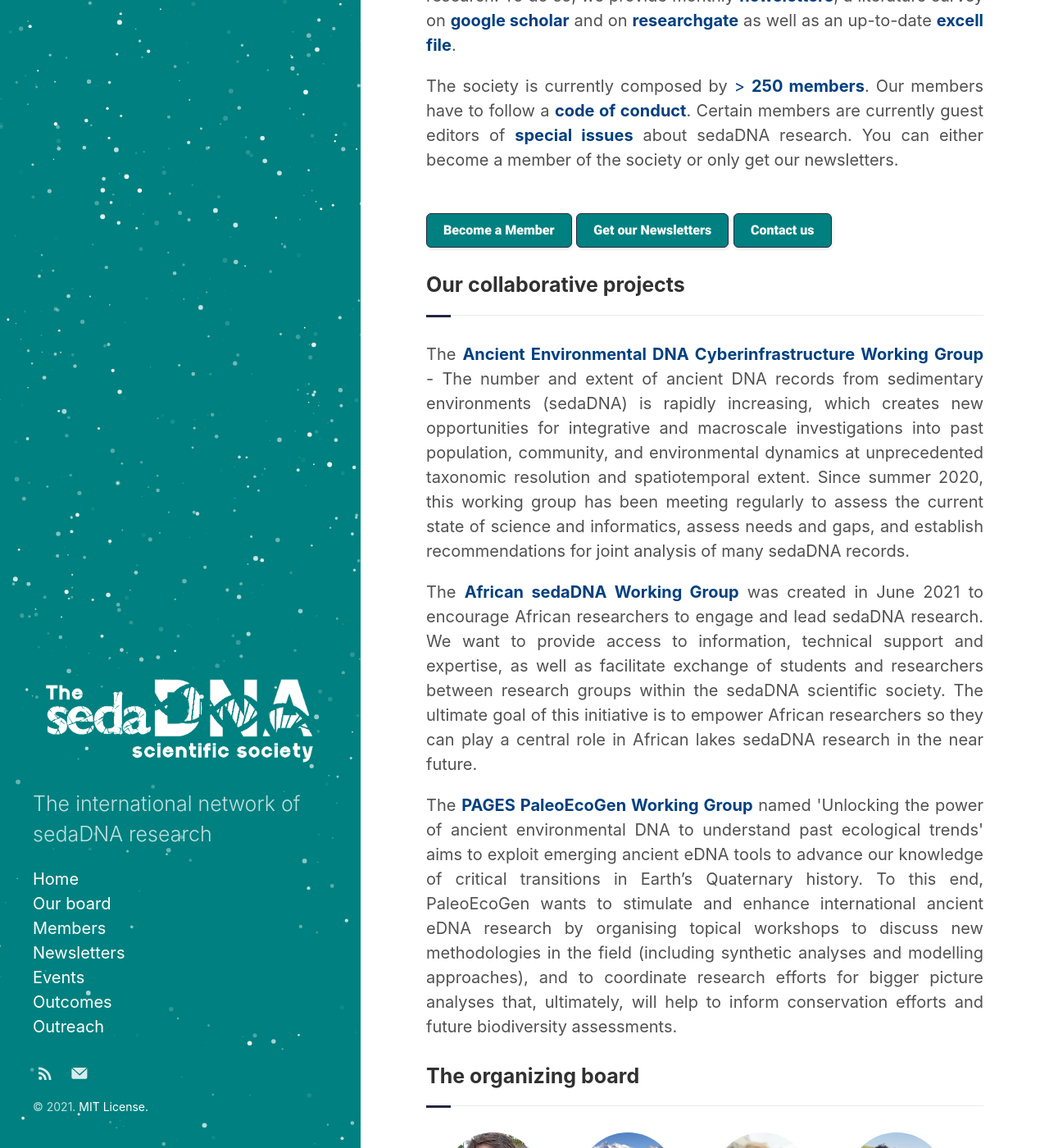
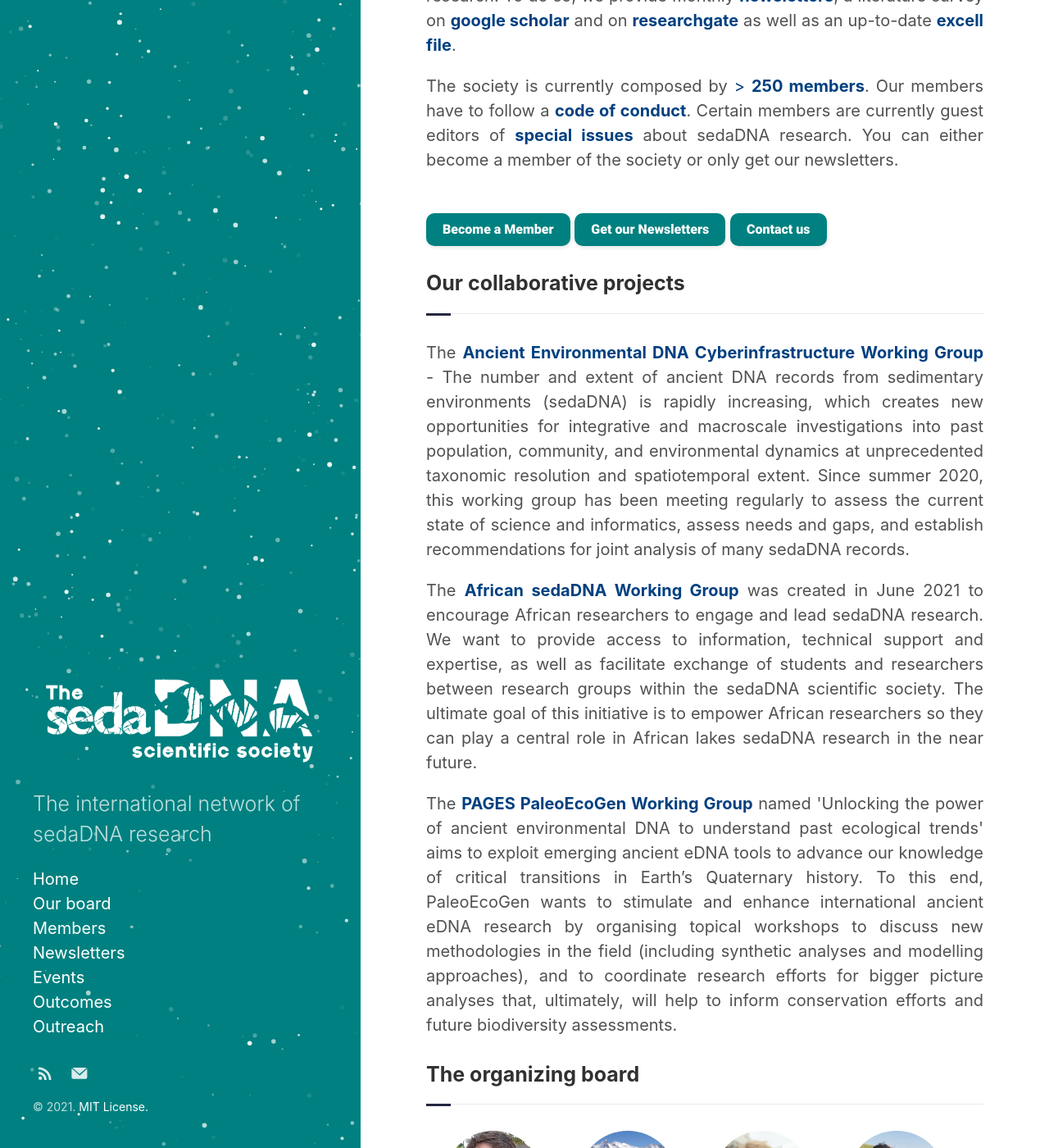
Before and after one commit to sedadna/sedadna.github.io, a Jekyll site: the page built from index.html, in a window 1280 px wide and 1400 px high, scrolled down 404 px. Shown: the whole window at 82% size. Built offline with Jekyll 4.4.1, drawn with Linux system fonts in a browser that asks for light colours; the list of posts is cut into pages by our own code.

Commit message:
Update main.scss

```diff
--- a/assets/css/main.scss
+++ b/assets/css/main.scss
@@ -118,8 +118,8 @@
 
 .button-join {
     background: #008080;
-    border: 1px solid #232741;
-    border-radius: 6px;
+    border: 0px solid #232741;
+    border-radius: 10px;
     box-shadow: rgba(0, 0, 0, 0.1) 1px 2px 4px;
     box-sizing: border-box;
     color: #FFFFFF;
```
